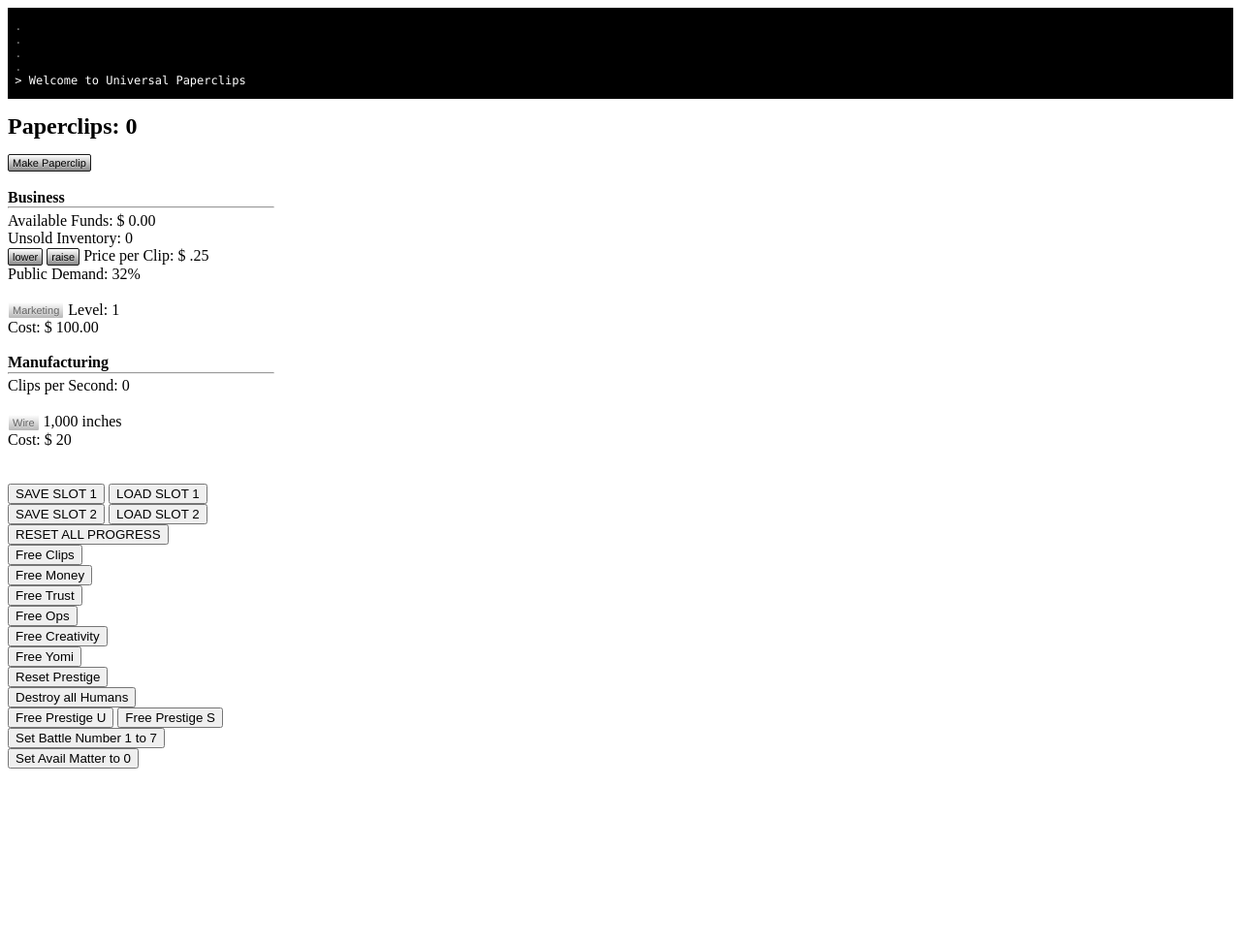
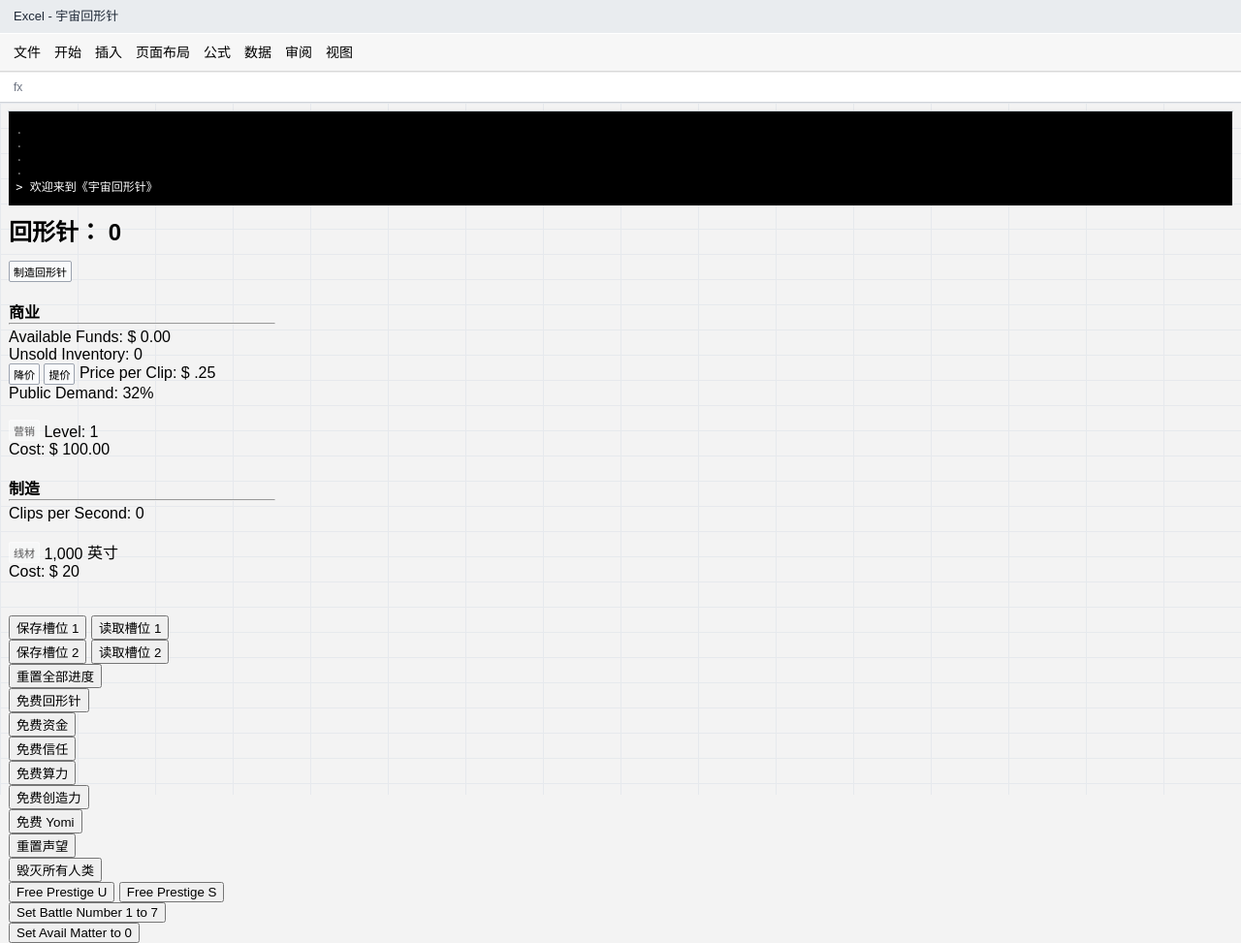
Before and after one commit to a1335465359-prog/huixingzhen, a plain HTML site: page docs/index2.html in a window 1280 px wide. Shown: the whole page at 97% size. Before the commit the page ends 800 px from the top, so only its background shows below. Drawn offline with Linux system fonts and the light colour scheme.

Commit message:
feat: reskin UI as excel and add zh-CN localization layer

```diff
--- /dev/null
+++ b/docs/i18n.js
@@ -0,0 +1,124 @@
+(function(){
+  const textMap = {
+    "Welcome to Universal Paperclips": "欢迎来到《宇宙回形针》",
+    "Paperclips:": "回形针：",
+    "Manufacturing": "制造",
+    "Wire Production": "线材生产",
+    "Space Exploration": "太空探索",
+    "Business": "商业",
+    "Computational Resources": "算力资源",
+    "Swarm Computing": "蜂群计算",
+    "Quantum Computing": "量子计算",
+    "Projects": "项目",
+    "Investments": "投资",
+    "Strategic Modeling": "策略建模",
+    "Combat": "战斗",
+    "Power": "电力",
+    "Von Neumann Probe Design": "冯·诺依曼探针设计",
+    "Make Paperclip": "制造回形针",
+    "Clip Factory": "回形针工厂",
+    "Harvester Drone": "采集无人机",
+    "Wire Drone": "线材无人机",
+    "Launch Probe": "发射探针",
+    "lower": "降价",
+    "raise": "提价",
+    "Marketing": "营销",
+    "WireBuyer": "线材采购器",
+    "Wire": "线材",
+    "AutoClippers": "自动回形针机",
+    "MegaClippers": "巨型回形针机",
+    "Processors": "处理器",
+    "Memory": "内存",
+    "Compute": "计算",
+    "Low Risk": "低风险",
+    "Med Risk": "中风险",
+    "High Risk": "高风险",
+    "Run": "运行",
+    "Move A": "动作 A",
+    "Move B": "动作 B",
+    "Solar Farm": "太阳能农场",
+    "Battery Tower": "电池塔",
+    "Increase Probe Trust": "提升探针信任",
+    "Increase Max Trust": "提升最大信任",
+    "SAVE SLOT 1": "保存槽位 1",
+    "LOAD SLOT 1": "读取槽位 1",
+    "SAVE SLOT 2": "保存槽位 2",
+    "LOAD SLOT 2": "读取槽位 2",
+    "RESET ALL PROGRESS": "重置全部进度",
+    "Free Clips": "免费回形针",
+    "Free Money": "免费资金",
+    "Free Trust": "免费信任",
+    "Free Ops": "免费算力",
+    "Free Creativity": "免费创造力",
+    "Free Yomi": "免费 Yomi",
+    "Reset Prestige": "重置声望",
+    "Destroy all Humans": "毁灭所有人类",
+    "Release": "释放",
+    "ON": "开",
+    "OFF": "关",
+    "Need Photonic Chips": "需要光子芯片",
+    "Pick strategy, run tournament, gain yomi": "选择策略并运行锦标赛以获得 Yomi",
+    "Active": "活跃",
+    "Hungry": "饥饿",
+    "Confused": "混乱",
+    "Bored": "无聊",
+    "Cold": "低温",
+    "Disorganized": "失序",
+    "Sleeping": "休眠",
+    "Lonely": "孤独",
+    "NO RESPONSE...": "无响应...",
+    "inch": "英寸",
+    "inches": "英寸",
+    "VICTORY": "胜利",
+    "DEFEAT": "失败",
+    "honor": "荣誉"
+  };
+
+  const messageMap = {
+    "you just cheated": "你刚刚作弊了",
+    "LIZA just cheated": "LIZA 刚刚作弊了",
+    "Universal Paperclips": "《宇宙回形针》",
+    "a game by Frank Lantz": "Frank Lantz 制作",
+    "combat programming by Bennett Foddy": "战斗程序：Bennett Foddy"
+  };
+
+  function localizeExact(str){
+    return textMap[str] || messageMap[str] || str;
+  }
+
+  function localizeDynamic(str){
+    if (messageMap[str]) return messageMap[str];
+    let s = str;
+    s = s.replace(/^qOps: /, "量子算力：");
+    s = s.replace(/^Investment engine upgraded, expected profit\/loss ratio now /, "投资引擎已升级，当前预期盈亏比：");
+    s = s.replace(/^There was an AI made of dust, whose poetry gained it man's trust\.\.\.$/, "有个由尘土构成的 AI，用诗歌赢得了人类的信任……");
+    s = s.replace(/^Wire extrusion technique improved, (.*) supply from every spool$/, "线材挤出工艺改进，每卷线材供应量提升为 $1");
+    s = s.replace(/^Wire extrusion technique optimized, (.*) supply from every spool$/, "线材挤出工艺优化，每卷线材供应量提升为 $1");
+    s = s.replace(/^Using microlattice shapecasting techniques we now get (.*) supply from every spool$/, "采用微晶格成型技术后，每卷线材供应量提升为 $1");
+    s = s.replace(/^Using spectral froth annealment we now get (.*) supply from every spool$/, "采用光谱泡沫退火后，每卷线材供应量提升为 $1");
+    s = s.replace(/^Using quantum foam annealment we now get (.*) supply from every spool$/, "采用量子泡沫退火后，每卷线材供应量提升为 $1");
+    s = s.replace(/^(.+) clips created in (.+)$/, "在 $2 内制造了 $1 个回形针");
+    s = s.replace(/^One (.+) Clips Created in (.+)$/, "在 $2 内达成：$1 级回形针产量");
+    return s;
+  }
+
+  function translateDOM(){
+    const walker = document.createTreeWalker(document.body, NodeFilter.SHOW_TEXT, null);
+    const nodes = [];
+    while (walker.nextNode()) nodes.push(walker.currentNode);
+    nodes.forEach((node)=>{
+      const raw = node.nodeValue;
+      const trimmed = raw.trim();
+      if (!trimmed) return;
+      const translated = localizeExact(trimmed);
+      if (translated !== trimmed) {
+        node.nodeValue = raw.replace(trimmed, translated);
+      }
+    });
+  }
+
+  window.localizeText = localizeExact;
+  window.localizeMessage = localizeDynamic;
+
+  document.addEventListener('DOMContentLoaded', translateDOM);
+})();
--- a/docs/index2.html
+++ b/docs/index2.html
@@ -3,7 +3,13 @@
         <link rel="stylesheet" type="text/css" href="interface.css" />
     </head>
 
-    <body>
+    <body class="excel-body">
+        <div id="excelChrome">
+            <div class="excel-titlebar">Excel - 宇宙回形针</div>
+            <div class="excel-ribbon">文件　开始　插入　页面布局　公式　数据　审阅　视图</div>
+            <div class="excel-formula">fx</div>
+        </div>
+        <div id="excelGridWrap">
 
 <!--     <audio id="threnody1">
         <source src="test.mp3" type="audio/mpeg">
@@ -898,6 +904,8 @@
 
 
         </div>
+        </div>
+        <script type="text/javascript" src="i18n.js?v1"></script>
         <script type="text/javascript" src="combat.js?v2"></script>
         <script type="text/javascript" src="globals.js?v2"></script>
         <script type="text/javascript" src="projects.js?v2"></script>
--- a/docs/interface.css
+++ b/docs/interface.css
@@ -786,3 +786,70 @@
    opacity: 0.6;
    border: 1px solid #ffffff;
 }
+
+
+/* Excel skin */
+body.excel-body {
+    margin: 0;
+    background: #f3f3f3;
+    font-family: "Microsoft YaHei", "PingFang SC", "Noto Sans SC", Arial, sans-serif;
+}
+
+#excelChrome {
+    position: sticky;
+    top: 0;
+    z-index: 30;
+    border-bottom: 1px solid #cfd3d8;
+    background: #f7f7f7;
+}
+
+.excel-titlebar {
+    height: 34px;
+    line-height: 34px;
+    padding: 0 14px;
+    font-size: 13px;
+    background: #e9ecef;
+    color: #1f2937;
+}
+
+.excel-ribbon {
+    height: 38px;
+    line-height: 38px;
+    padding: 0 14px;
+    font-size: 14px;
+    border-top: 1px solid #fff;
+    border-bottom: 1px solid #d9d9d9;
+}
+
+.excel-formula {
+    height: 30px;
+    line-height: 30px;
+    padding: 0 14px;
+    font-size: 12px;
+    color: #6b7280;
+    border-top: 1px solid #eee;
+    background: #fff;
+}
+
+#excelGridWrap {
+    min-height: calc(100vh - 102px);
+    background-image: linear-gradient(#e6e9ed 1px, transparent 1px), linear-gradient(90deg, #e6e9ed 1px, transparent 1px);
+    background-size: 26px 26px, 80px 26px;
+    padding: 8px;
+}
+
+#page {
+    position: relative;
+    background: rgba(255,255,255,0.92);
+    border: 1px solid #cdd3d8;
+    box-shadow: 0 2px 8px rgba(0,0,0,.08);
+}
+
+.button2 {
+    border: 1px solid #9ca3af;
+    background: #f9fafb;
+}
+
+.button2:hover {
+    background: #eef4ff;
+}
```
Also changed, not shown: docs/index.html (+1 -1 lines), docs/main.js.
